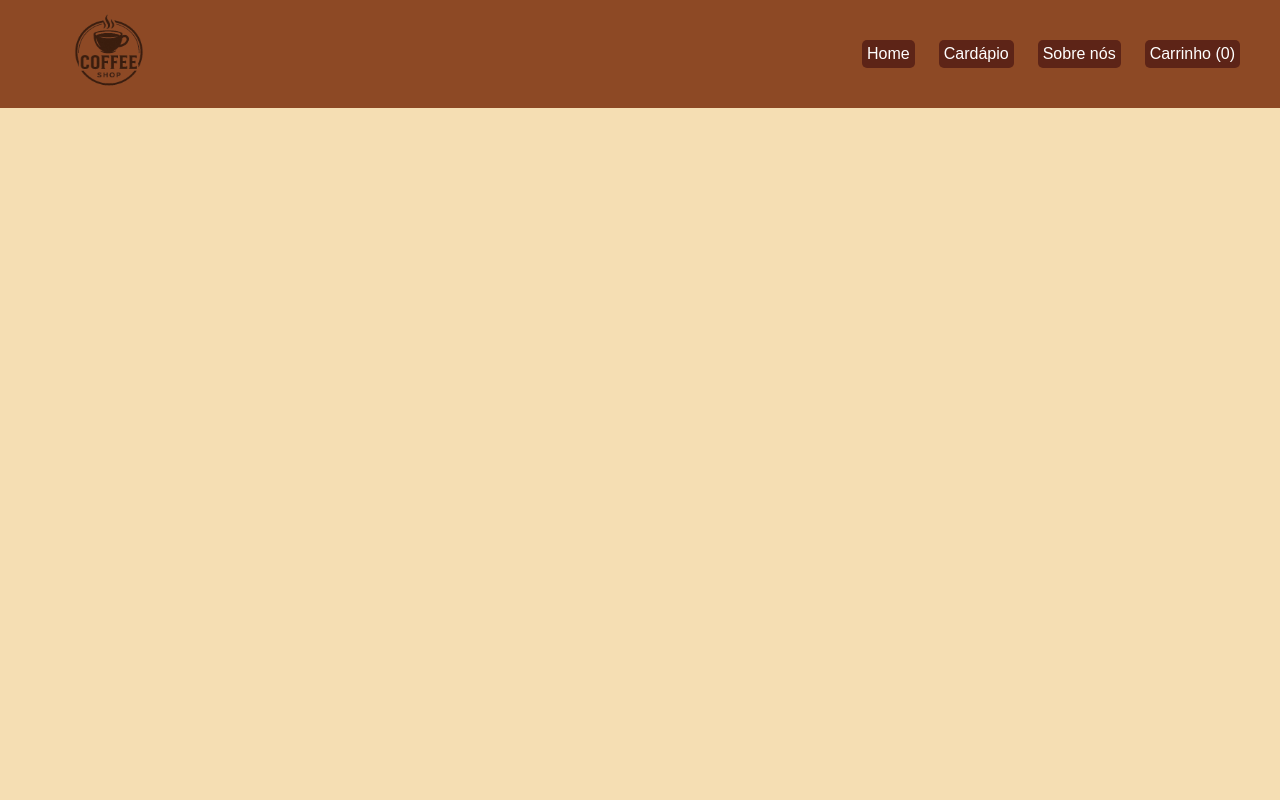
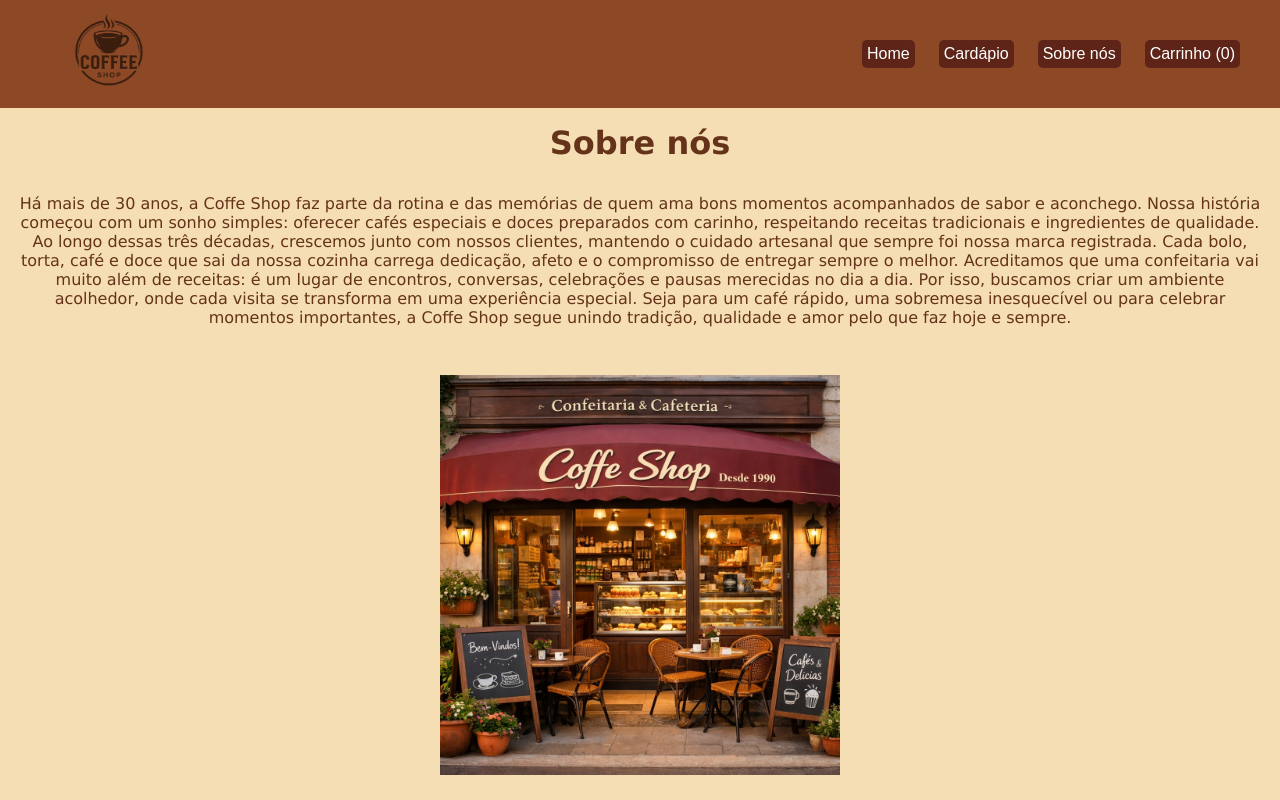
Before and after one commit to eu-nogueira/Breakfast, a React (Vite) app: page /sobreNos in a window 1280 px wide. Built offline with nearby package versions, Linux system fonts and the light colour scheme; a web font is replaced by a local one.

Commit message:
Criada pagina sobre nos

```diff
--- a/src/App.jsx
+++ b/src/App.jsx
@@ -5,6 +5,8 @@ import Home from './pages/Home/Home'
 import Menu from './components/Menu/Menu'
 import store from './store/ConfigureStore'
 import { Route, Routes } from 'react-router-dom'
+import SobreNos from './pages/SobreNos/SobreNos'
+
 
 function App() {
 
@@ -15,6 +17,7 @@ function App() {
       <Routes>
         <Route path="/" element={<Home />} />
         <Route path="/cardapio" element={<Cardapio />} />
+        <Route path="/sobreNos" element={<SobreNos />} />
       </Routes>
     </Provider>
   )
--- /dev/null
+++ b/src/pages/SobreNos/SobreNos.css
@@ -0,0 +1,14 @@
+.sobreNos {
+    margin: auto;
+    text-align: center;
+}
+
+.imgCoffe {
+    margin-top: 2rem;
+}
+
+.textSobreNos, .titleSobreNos {
+    padding: 1rem;
+    color: #643319;
+    font-family: Verdana, Geneva, Tahoma, sans-serif;
+}
--- /dev/null
+++ b/src/pages/SobreNos/SobreNos.jsx
@@ -0,0 +1,27 @@
+import "./SobreNos.css"
+import imgCoffeShop from '../../../public/img/CoffeShopp.png'
+
+function SobreNos() {
+  return (
+    <div className="sobreNos">
+      <h1 className="titleSobreNos">Sobre nós</h1>
+        <p className="textSobreNos"> Há mais de 30 anos, a Coffe Shop faz parte da rotina e das memórias de quem ama bons momentos
+            acompanhados de sabor e aconchego. Nossa história começou com um sonho simples:
+            oferecer cafés especiais e doces preparados com carinho, respeitando receitas tradicionais e
+            ingredientes de qualidade.
+            Ao longo dessas três décadas, crescemos junto com nossos clientes,
+            mantendo o cuidado artesanal que sempre foi nossa marca registrada.
+            Cada bolo, torta, café e doce que sai da nossa cozinha carrega dedicação, afeto
+            e o compromisso de entregar sempre o melhor.
+            Acreditamos que uma confeitaria vai muito além de receitas:
+            é um lugar de encontros, conversas, celebrações e pausas merecidas no dia a dia.
+            Por isso, buscamos criar um ambiente acolhedor, onde cada visita se transforma em uma experiência
+            especial.
+            Seja para um café rápido, uma sobremesa inesquecível ou para celebrar momentos importantes,
+            a Coffe Shop segue unindo tradição, qualidade e amor pelo que faz hoje e sempre. </p>
+      <img src={imgCoffeShop} alt="imagem Coffe Shop" width={400} className="imgCoffe"/>
+    </div>
+  )
+}
+
+export default SobreNos
```
Also changed, not shown: public/img/CoffeShopp.png (added).
